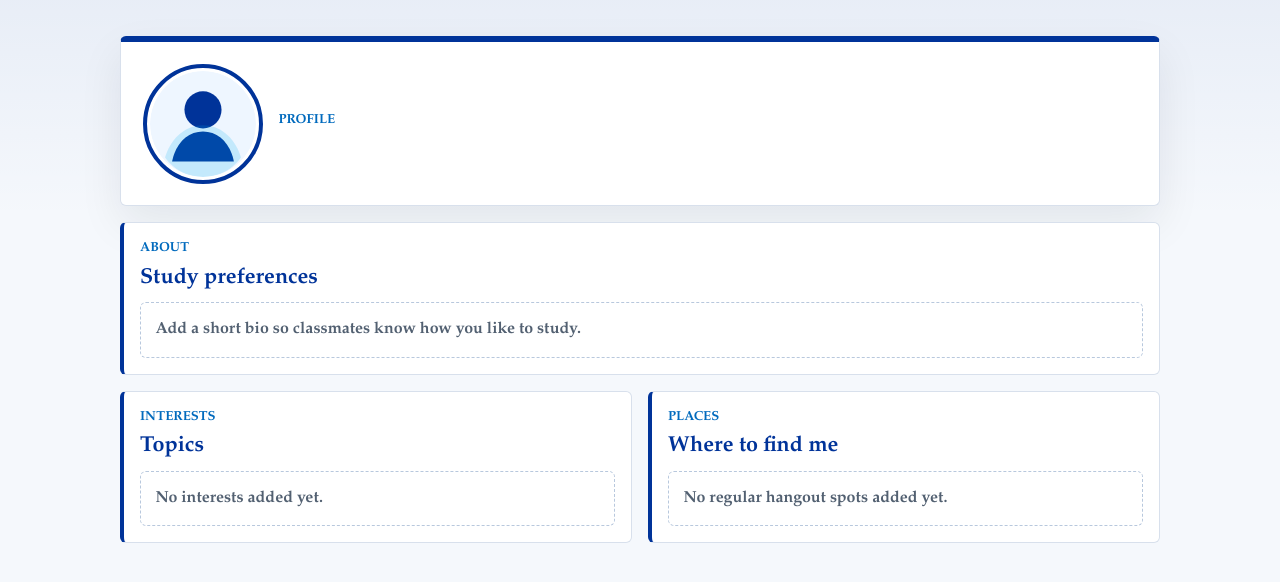
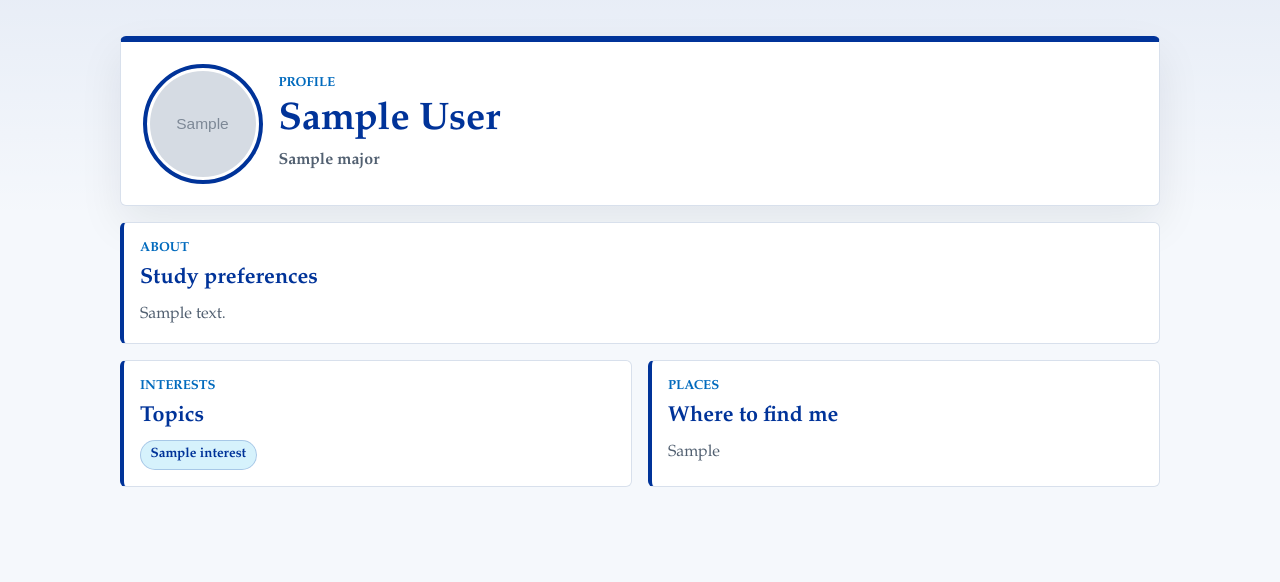
Before and after one commit to pjr8/CSC330-Project, a Python web app: template templates/profile.html in a window 1280 px wide. Shown: the part 102-684 px from the top of the page. Run offline with Jinja, Linux system fonts and the light colour scheme; the template is opened without the code that fills it: most values are stand-ins (such as "Sample title", 1, 10 or a date in 2020); grey boxes marked "Sample" are stand-in pictures.

Commit message:
more fixes

```diff
--- a/templates/profile.html
+++ b/templates/profile.html
@@ -6,17 +6,17 @@
 <section class="profile-hero" aria-labelledby="profile-title">
   <div class="profile-identity">
     <img
-      src="{{ user.profileImageUrl if user.profileImageUrl else url_for('static', filename='img/default-user.svg') }}"
+      src="{{ profile_user.profileImageUrl if profile_user.profileImageUrl else url_for('static', filename='img/default-user.svg') }}"
       class="profile-avatar"
-      alt="{{ user.firstName }} {{ user.lastName }} profile picture"
+      alt="{{ profile_user.firstName }} {{ profile_user.lastName }} profile picture"
       width="120"
       height="120">
 
     <div>
       <p class="eyebrow">Profile</p>
-      <h1 id="profile-title">{{ user.firstName }} {{ user.lastName }}</h1>
-      {% if user.major %}
-        <p class="profile-major">{{ user.major }}</p>
+      <h1 id="profile-title">{{ profile_user.firstName }} {{ profile_user.lastName }}</h1>
+      {% if profile_user.major %}
+        <p class="profile-major">{{ profile_user.major }}</p>
       {% endif %}
     </div>
   </div>
@@ -33,8 +33,8 @@
       <h2 id="profile-about-title">Study preferences</h2>
     </div>
 
-    {% if user.bio %}
-      <p class="profile-copy">{{ user.bio }}</p>
+    {% if profile_user.bio %}
+      <p class="profile-copy">{{ profile_user.bio }}</p>
     {% else %}
       <p class="empty-state">Add a short bio so classmates know how you like to study.</p>
     {% endif %}
@@ -46,9 +46,9 @@
       <h2 id="profile-interests-title">Topics</h2>
     </div>
 
-    {% if user.interests %}
+    {% if profile_user.interests %}
       <div class="interest-list" aria-label="Profile interests">
-        {% for interest in user.interests %}
+        {% for interest in profile_user.interests %}
           <span class="interest-pill">{{ interest }}</span>
         {% endfor %}
       </div>
@@ -63,8 +63,8 @@
       <h2 id="profile-contact-title">Where to find me</h2>
     </div>
 
-    {% if user.contactInfo %}
-      <p class="profile-copy">{{ user.contactInfo }}</p>
+    {% if profile_user.contactInfo %}
+      <p class="profile-copy">{{ profile_user.contactInfo }}</p>
     {% else %}
       <p class="empty-state">No regular hangout spots added yet.</p>
     {% endif %}
```
Also changed, not shown: studygroupapp.py (+17 -8 lines), tests/test_group_detail.py (+10 -0 lines).
